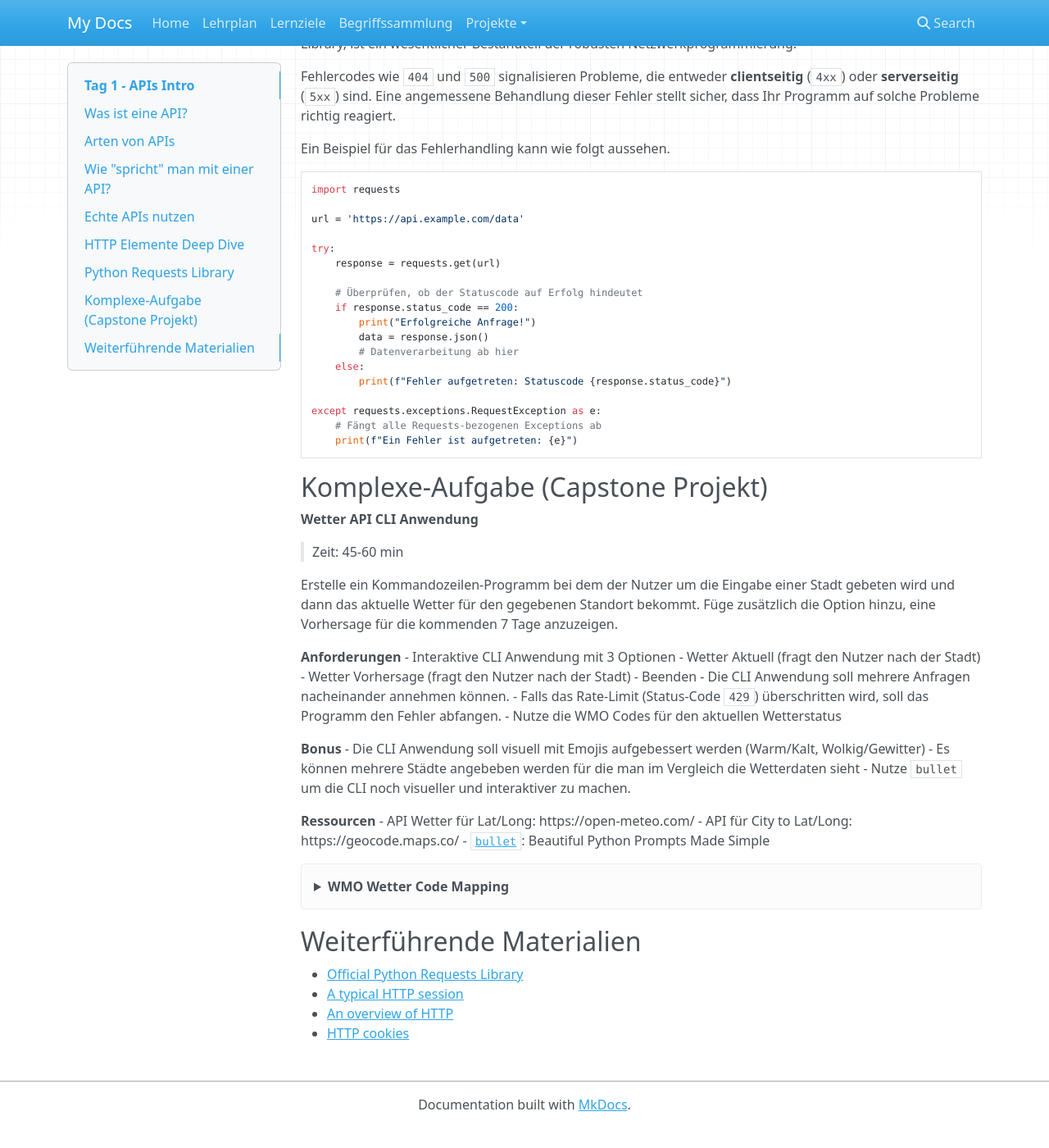
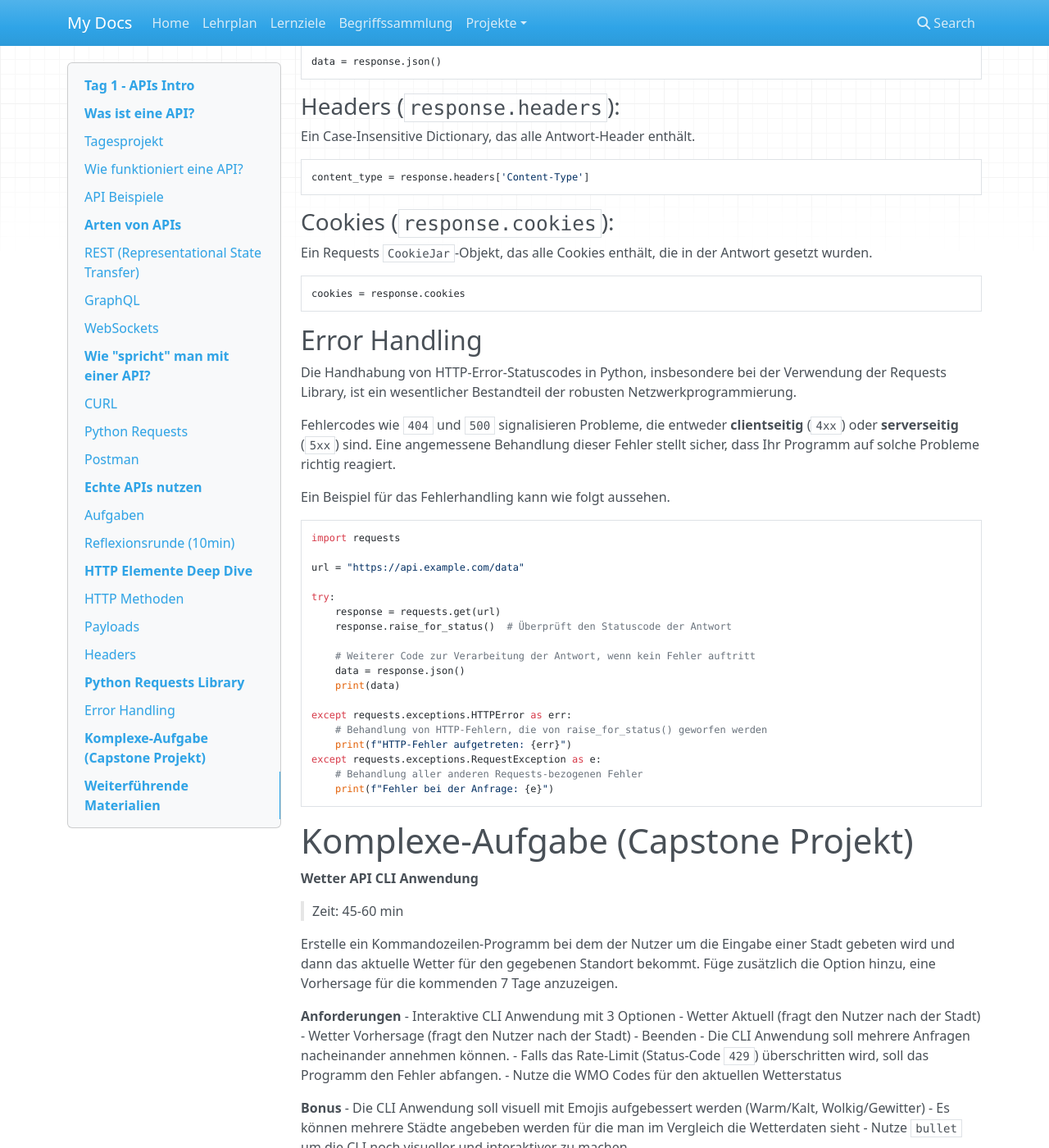
Before and after one commit to kevinsuelzle/Python_Wiki, an MkDocs documentation site: the page built from docs/lehrplan/web/woche_1/Tag_1_API_Intro.md, in a window 1280 px wide and 1400 px high, scrolled down 10206 px. Shown: the whole window at 82% size. Built offline with MkDocs 1.6.1, drawn with Linux system fonts in a browser that asks for light colours; nearby versions of some CDN libraries; before the commit the page ends 11581 px from its top, so only the background shows below that; some of the changed text lies outside the part shown.

Commit message:
fixes in day 1, stucture for day 2
Signed-off-by: Tim Grossmann <contact.timgrossmann@gmail.com>

````diff
--- a/docs/lehrplan/web/woche_1/Tag_1_API_Intro.md
+++ b/docs/lehrplan/web/woche_1/Tag_1_API_Intro.md
@@ -44,7 +43,7 @@
 Auf die gleiche Weise ermöglicht eine API die Kommunikation zwischen verschiedenen Softwarekomponenten oder Programmen. Es werden Anfragen für spezifische Aktionen oder Daten übermittelt und Ergebnisse zurückgeliefert.
 
 
-### API Beispiele
+## API Beispiele
 **[Wetter API](https://open-meteo.com/)**: Kostenlose API die es ermöglicht, aktuelle Wetterdaten und Forecasts zu Geocoordinaten zu erhalten.
 
 **[Google Maps API](https://developers.google.com/maps/documentation/places/web-service?hl=de)**: API die es ermöglicht, Karten und geografische Daten auf einfache Weise in Websites oder Apps zu integrieren.
@@ -52,11 +51,11 @@
 **[RapidAI](https://rapidapi.com/)**: Plattform mit großer tausenden APIs für verschiedene Anwendungszwecke.
 
 
-## Arten von APIs
+# Arten von APIs
 
 Beim durchschauen verschiedener APIs kann es sein, dass man unterschiedliche API-Arten findet. Je nach Anforderung an Einsatzszenario, Skalierbarkeit und Performance in der Entwicklung gibt es unter anderen diese 3 Arten.
 
-### REST (Representational State Transfer)
+## REST (Representational State Transfer)
 REST basiert auf den Prinzipien des HTTP-Protokolls und ist für Einfachheit und Leistungsfähigkeit bekannt.
 So genannten "RESTful" APIs verwenden standardisierte HTTP-Methoden (GET, POST, PUT, DELETE) und sind zustandslos, was bedeutet, dass jede Anfrage unabhängig ist. Das bedeutet auch, dass z.B. keine Nutzerinformationen gespeichert werden.
 
@@ -85,7 +84,7 @@
 ```
 
 
-### GraphQL
+## GraphQL
 
 Entwickelt von Facebook, ist GraphQL eine Umgebung und Abfragesprache für APIs, die es Nutzern ermöglicht, genau zu spezifizieren, welche Daten sie benötigen.
 Im Gegensatz zu REST, bei dem der Server die Struktur der Antwort bestimmt, ermöglicht GraphQL dem Nutzer, die Struktur der Anfrage zu definieren. Das führt zu effizienteren und flexibleren API-Aufrufen.
@@ -138,65 +137,65 @@
 }
 ```
 
-### WebSockets
+## WebSockets
 
 WebSockets sind eine weitere Möglichkeit zwischen Nutzer (Client) und Server zu kommunizieren. Anders als bei REST und GraphQL bieten Websockets eine dauerhafte Verbindung und ermöglichen Echtzeitdatenübertragung. Deshalb sind sie ideal für Anwendungen, die kontinuierliche Datenupdates benötigen.
 Beispiele hierfür sind Chat-Anwendungen oder Online-Spiele.
 Im Gegensatz zu HTTP, das eine unidirektionale Verbindung darstellt, ermöglichen WebSockets eine bidirektionale Kommunikation, sodass Server und Client Daten gleichzeitig senden und empfangen können.
 
 
-## Wie "spricht" man mit einer API?
+# Wie "spricht" man mit einer API?
 Die Kommunikation mit APIs kann auf verschiedene Weisen erfolgen. Einige der gängigen Methoden sind CURL, die Python Requests Library und Postman. Natürlich gibt es aber in jeder Programmiersprache die Möglichkeit mit APIs zu kommunizierne.
 
-### CURL
+## CURL
 CURL (Client URL) ist ein Command Line Tool, das verwendet wird, um Daten zwischen einem Server und einem Client über verschiedene Protokolle wie HTTP, HTTPS und FTP zu übertragen. Es ist besonders nützlich für das **Testen** und Interagieren mit APIs direkt von der Kommandozeile aus.
 
-#### Vorteile
+### Vorteile
 Ein großer Vorteil ist die Plattformunabhängig. CURL ist sowohl für Windows, Mac und Linux verfügbar. Zusätzlich ist es extrem vielseitig und unterstützt eine Vielzahl von Protokollen. und ist sowit ideal für schnelle Tests und Debugging.
 
-#### Nachteile
+### Nachteile
 Die Orientierung in der Kommandozeile kann für Anfänger eine Herausforderung darstellen. Zusätzlich kann die Nutzung bei komplexeren Anfragen schnell unübersichtlich werden. Außerdem fehlt eine grafische Benutzeroberfläche, was die Bearbeitung von Anfragen erschwert.
 
-#### Beispiel
+### Beispiel
 ```js
 curl https://api.example.com/data
 ```
 
-### Python Requests
+## Python Requests
 Die Python Requests Library wird für das Senden von HTTP-Anfragen verwendet. Sie ist bekannt für ihre Benutzerfreundlichkeit.
 
-#### Vorteile
+### Vorteile
 Die requests Library hat eine besonders einfache und intuitive Syntax und ermöglicht so, mit wenigen Zeilen Code auch komplexe Anfragen durchzuführen.
 
-#### Nachteile
+### Nachteile
 Der Benutzer muss natürlich mit Python vertraut sein und das Einrichten einer Python-Umgebung mit allen notwendigen Abhängigkeiten kann für einige Benutzer aufwendig sein.
 
-#### Beispiel
+### Beispiel
 ```python
 import requests
 response = requests.get('https://api.example.com/data')
 print(response.json())
 ```
 
-### Postman
+## Postman
 [Postman](https://www.postman.com/) ist eine populäre API-Entwicklungsplattform, die verwendet wird, um API-Anfragen zu erstellen, zu testen und zu dokumentieren.
 
-#### Vorteile
+### Vorteile
 Postman bietet eine grafische Benutzeroberfläche und ist damit sehr intuitiv. Zusätzlich ermöglicht es das Speichern, Organisieren und Teilen von API-Anfragen und eignet sich damit auch sehr gut für fortgeschrittenes API-Testing und Monitoring.
 
-#### Nachteile
+### Nachteile
 Auf älteren oder weniger leistungsfähigen Computern kann Postman ressourcenintensiv sein und die Nutzung fortgeschrittener Funktionen bedarf eine gewisse Einarbeitungzeit. Für die kollaborative Nutzung können außerdem zusätzliche Kosten anfallen.
 
-#### Beispiel
+### Beispiel
 Um eine API in Postman zu testen, erstellt man eine neue Anfrage, wählt z.B. die Methode GET und fügt dann einfah nur die URL hinzu.
 
 ![Postman GET Beispiel](../assets/postman_get_example.png)
 
 
-## Echte APIs nutzen
+# Echte APIs nutzen
 Um ein besseres Verständnis mit dem Umgang mit API aufzubauen, nutzen wir zwei kostenlose APIs zur Abfrage des Wetters an einer Geokoordinate: https://open-meteo.com/ und https://brightsky.dev/.
 
-### Aufgaben
+## Aufgaben
 Zeit: 5-10 min / Aufgabe
 1. **Terminal CURL Wetter API abrufen**: Nutze CURL im Terminal, um die Wetterdaten von https://open-meteo.com/ für einen bestimmten Ort abzufragen.
 
@@ -210,7 +209,7 @@
 
 6. **Vergleichsdiskussion**: Setzt euch in 2er Teams zusammen und tauscht euch über die drei Methoden zur API-Ansprache aus. Besprecht die Unterschiede, unerwartete Ergebnisse sowie Vor- und Nachteile jeder Methode.
 
-#### Musterlösungen
+### Musterlösungen
 <details>
   <summary>1. CURL</summary>
 
@@ -237,7 +236,7 @@
   ![Postman Wetter Request](../assets/postman_get_wetter.png)
 </details>
 
-### Reflexionsrunde (10min)
+## Reflexionsrunde (10min)
 Warum sind die Antworten von Open-Meteo und Bright Sky unterschiedlich?
 
 **Datenstruktur und Format**: Wie präsentieren die APIs ihre Daten? Sind die Daten in JSON, XML oder einem anderen Format?
@@ -249,49 +248,57 @@
 **API-Design und Dokumentation**: Wie unterscheiden sich die APIs in Bezug auf Benutzerfreundlichkeit und Dokumentationsklarheit?
 
 
-## HTTP Elemente Deep Dive
+# HTTP Elemente Deep Dive
 Auch wenn wir im späteren Verlauf der Woche Postman nochmals nutzen werden, fokussierne wir uns auf die Nutzung der Python Requests Library. Wir werden uns die verschiedenen Methoden, Header, Parameter und Payloads ansehen, die für die Kommunikation mit Webdiensten und APIs verwendet werden.
 
-### HTTP Methoden
+## HTTP Methoden
 Im vorherigen Kapitel haben wir bereits kurz die [Methoden für HTTP Requests](#rest-representational-state-transfer) kennengelernt.
 Wichtig zu verstehen ist, dass diese eine zentrale Rolle bei der Verwendung mit Python Requests einnehmen.
 
 Hier ein detaillierter Blick auf die wichtigsten HTTP-Methoden im Kontext der Python Requests.
 
-#### GET
+### GET
 Die GET-Methode wird verwendet, um Daten von einem Server abzurufen. Es ist die am häufigsten verwendete HTTP-Methode und wird für Anfragen eingesetzt, die keine Änderung des Serverzustands bewirken.
 ```python
 response = requests.get('https://api.example.com/data')
 ```
+Parameter für die Abfrage können über das `params` Attribut übergeben werden.
+```python
+params = {
+  'key': 'value'
+}
 
-#### POST
+response = requests.get('https://api.example.com/data', params=params)
+```
+
+### POST
 POST wird verwendet, um neue Daten an den Server zu senden. Es ist typischerweise die Methode der Wahl, wenn es darum geht, neue Ressourcen zu erstellen, wie z.B. einen neuen Eintrag in einer Datenbank. Daten ([Payloads](#payloads)) werden über das `data` Argument übergeben.
 
 ```python
 response = requests.post('https://api.example.com/data', data={'key': 'value'})
 ```
 
-#### PUT
+### PUT
 PUT wird eingesetzt, um bestehende Daten auf dem Server zu aktualisieren oder zu ersetzen. Wenn die spezifizierte Ressource nicht existiert, kann sie neu erstellt werden.
 ```python
 response = requests.put('https://api.example.com/data/1', data={'key': 'new_value'})
 ```
 
-#### DELETE
+### DELETE
 Wie der Name schon sagt, wird die DELETE-Methode verwendet, um Ressourcen vom Server zu entfernen.
 ```python
 response = requests.delete('https://api.example.com/data/1')
 ```
 
-### Payloads
+## Payloads
 Bei HTTP-Requests, insbesondere bei POST und PUT, spielt der "Data Payload" (auch Request Body) eine zentrale Rolle. Data Payloads transportieren die erforderlichen Informationen, um eine Aktion auf dem Server auszuführen, wie z.B. das Hinzufügen eines neuen Benutzers oder das Aktualisieren eines Produkts.
 
 Payloads sind flexibel im Format und können sowohl Text, JSON, XML, Dateiuploads als auch andere Datenformate enthalten. Wichtig hierbei ist vor allem der [Content-Type Header](#headers) um den Typ des Payloads zu definieren (z.B. application/json für JSON-Daten).
 
-### Headers
+## Headers
 HTTP-Headers sind essentiell in HTTP-Anfragen und -Antworten. Es sind simple Key-Value-Paare, die wichtige Informationen über die Anfrage oder Antwort liefern. Headers können eine Vielzahl von Daten, wie Metadaten, Authentifizierungsinformationen und Informationen über Codierung, Sprache und Authentifizierung enthalten.
 
-#### Content-Type
+### Content-Type
 Beschreibt den Medientyp (MIME-Typ) des Inhalts im Body der HTTP-Anfrage oder -Antwort.
 
 `Content-Type: application/json` - für JSON-Daten.
@@ -309,7 +316,7 @@
 response = requests.post('https://api.example.com/data', json=data, headers=headers)
 ```
 
-#### Authorization
+### Authorization
 Übermittelt Authentifizierungsinformationen zum Server.
 
 `Authorization: Basic QWxhZGRpbjpvcGVuIHNlc2FtZQ==` - für Basic Auth (Base64-kodierte Benutzername:Passwort-Kombination).
@@ -322,7 +329,7 @@
 response = requests.get('https://api.example.com/protected', headers=headers)
 ```
 
-#### Cookie
+### Cookie
 Überträgt Cookies vom Client zum Server.
 Beispiel:
 
@@ -337,10 +344,10 @@
 ```
 
 
-## Python Requests Library
+# Python Requests Library
 Kernobjekt der Requests Library ist das `response` Objekt. Vor allem der Status Code kann bei der Implementierung des finalen Projektes helfen.
 
-#### Status Code (`response.status_code`)
+### Status Code (`response.status_code`)
 Gibt den HTTP-Statuscode der Antwort zurück. Zum Beispiel steht `200` für Erfolg, `404` für nicht gefunden und `500` für einen Serverfehler.
 
 ```python
@@ -348,37 +355,37 @@
     print("Erfolgreiche Anfrage!")
 ```
 
-#### Content (`response.content`)
+### Content (`response.content`)
 Der rohe Antwortinhalt in Bytes is vor allem nützlich, wenn man mit binären Daten wie Bildern oder PDFs arbeitet.
 ```python
 content = response.content
 ```
 
-#### Text (`response.text`)
+### Text (`response.text`)
 Der Antwortinhalt als Unicode-String. Geeignet für Textantworten wie HTML oder JSON.
 ```python
 html_content = response.text
 ```
 
-#### JSON (`response.json()`):
+### JSON (`response.json()`):
 Eine Methode, die den Inhalt der Antwort als JSON interpretiert und in ein Python-Objekt (in der Regel ein Dictionary) umwandelt. Funktioniert nur, wenn der Antwortinhalt gültiges JSON ist.
 ```python
 data = response.json()
 ```
 
-#### Headers (`response.headers`):
+### Headers (`response.headers`):
 Ein Case-Insensitive Dictionary, das alle Antwort-Header enthält.
 ```python
 content_type = response.headers['Content-Type']
 ```
 
-#### Cookies (`response.cookies`):
+### Cookies (`response.cookies`):
 Ein Requests `CookieJar`-Objekt, das alle Cookies enthält, die in der Antwort gesetzt wurden.
 ```python
 cookies = response.cookies
 ```
 
-### Error Handling
+## Error Handling
 Die Handhabung von HTTP-Error-Statuscodes in Python, insbesondere bei der Verwendung der Requests Library, ist ein wesentlicher Bestandteil der robusten Netzwerkprogrammierung.
 
 Fehlercodes wie `404` und `500` signalisieren Probleme, die entweder **clientseitig** (`4xx`) oder **serverseitig** (`5xx`) sind. Eine angemessene Behandlung dieser Fehler stellt sicher, dass Ihr Programm auf solche Probleme richtig reagiert.
@@ -387,26 +394,26 @@
 ```python
 import requests
 
-url = 'https://api.example.com/data'
+url = "https://api.example.com/data"
 
 try:
     response = requests.get(url)
+    response.raise_for_status()  # Überprüft den Statuscode der Antwort
 
-    # Überprüfen, ob der Statuscode auf Erfolg hindeutet
-    if response.status_code == 200:
-        print("Erfolgreiche Anfrage!")
-        data = response.json()
-        # Datenverarbeitung ab hier
-    else:
-        print(f"Fehler aufgetreten: Statuscode {response.status_code}")
+    # Weiterer Code zur Verarbeitung der Antwort, wenn kein Fehler auftritt
+    data = response.json()
+    print(data)
 
+except requests.exceptions.HTTPError as err:
+    # Behandlung von HTTP-Fehlern, die von raise_for_status() geworfen werden
+    print(f"HTTP-Fehler aufgetreten: {err}")
 except requests.exceptions.RequestException as e:
-    # Fängt alle Requests-bezogenen Exceptions ab
-    print(f"Ein Fehler ist aufgetreten: {e}")
+    # Behandlung aller anderen Requests-bezogenen Fehler
+    print(f"Fehler bei der Anfrage: {e}")
 ```
 
 
-## Komplexe-Aufgabe (Capstone Projekt)
+# Komplexe-Aufgabe (Capstone Projekt)
 **Wetter API CLI Anwendung**
 > Zeit: 45-60 min
 
@@ -661,7 +668,7 @@
 ```
 </details>
 
-## Weiterführende Materialien
+# Weiterführende Materialien
 - [Official Python Requests Library](https://docs.python-requests.org/en/latest/user/quickstart/#:~:text=,we%20need%20from%20this%20object)
 - [A typical HTTP session](https://developer.mozilla.org/en-US/docs/Web/HTTP/Session)
 - [An overview of HTTP](https://developer.mozilla.org/en-US/docs/Web/HTTP/Overview)
````
Also changed, not shown: other parts of docs/lehrplan/web/woche_1/Tag_1_API_Intro.md (+5 -6 lines), docs/lehrplan/web/woche_1/Tag_2_APIs_Bauen.md (+62 -13 lines), docs/lehrplan/web/woche_1/tagesprojekte/2_inventory_crud.py (added, +62 -0 lines), 1 other file.
